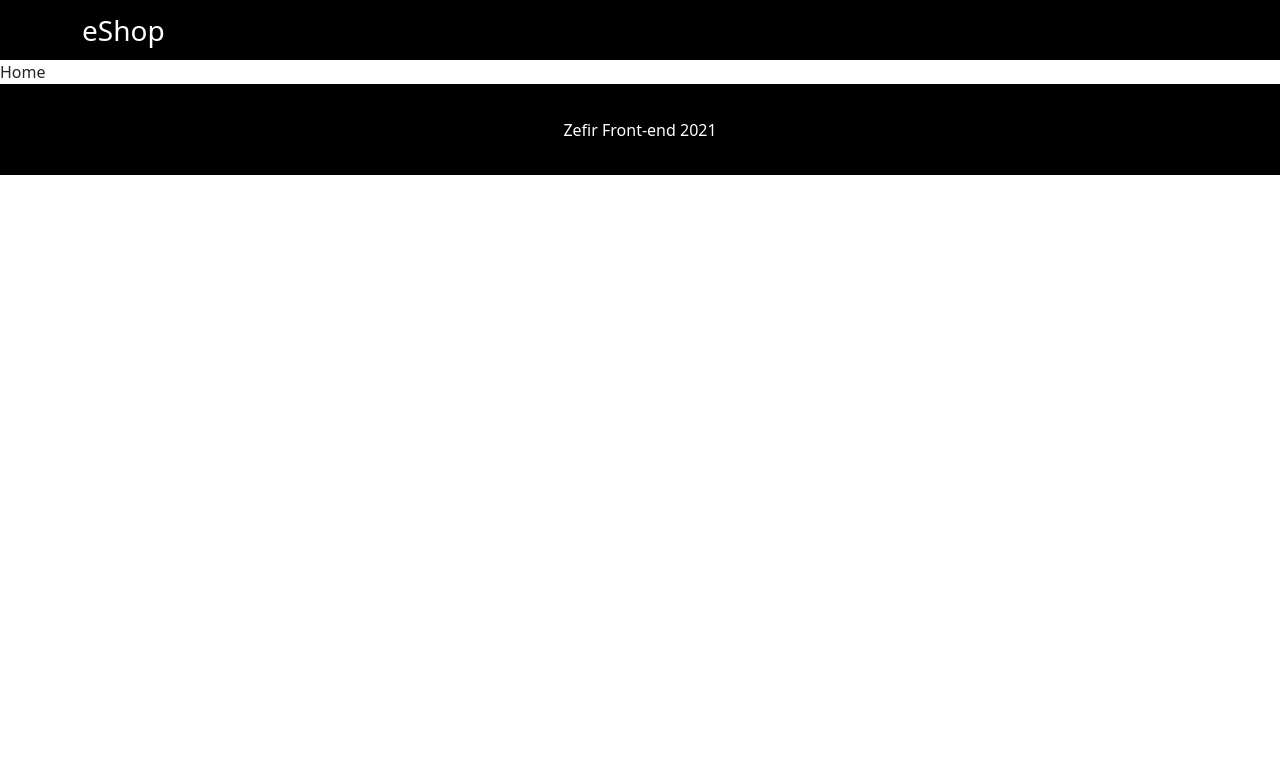
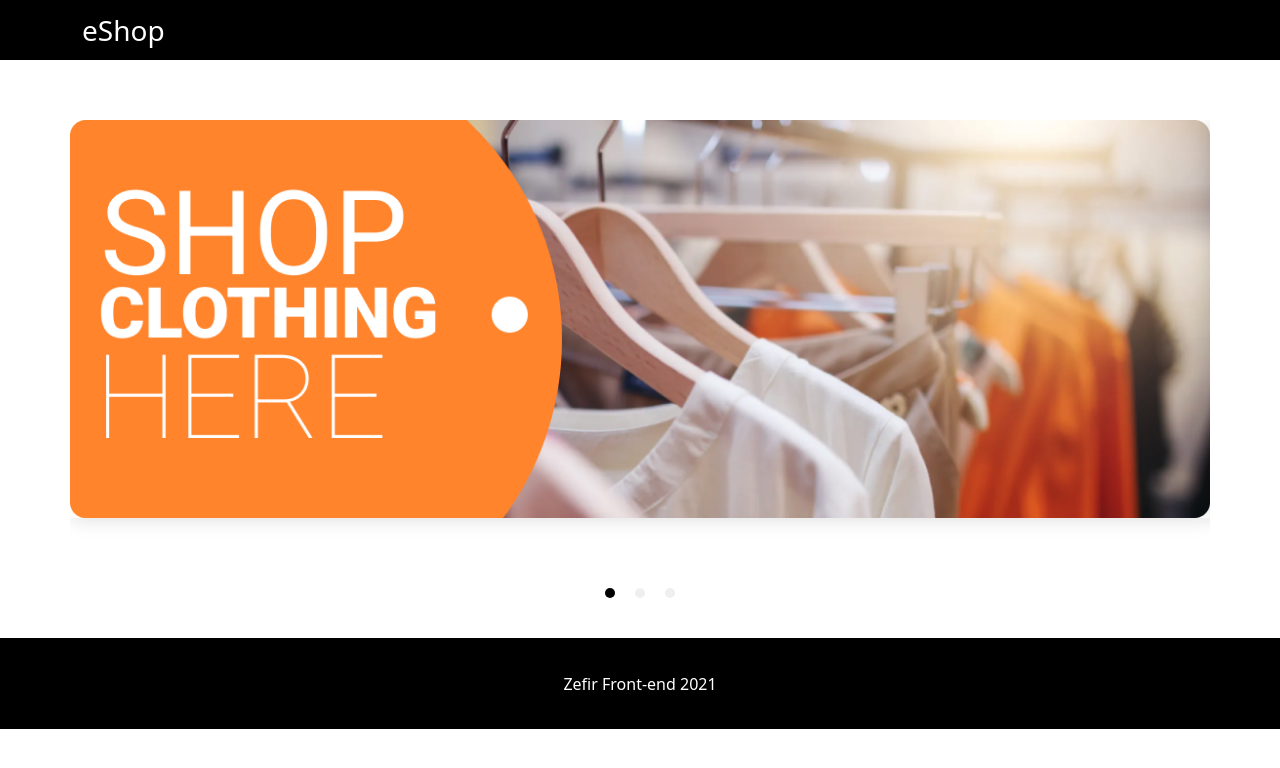
Before and after one commit to AndriiHryhorovych/e-shop, a Vue app: page / in a window 1280 px wide. Shown: the top 768 px of the page. Built offline with nearby package versions, Linux system fonts and the light colour scheme.

Commit message:
carousel finished

```diff
--- a/src/components/vue-carousel.vue
+++ b/src/components/vue-carousel.vue
@@ -1,6 +1,16 @@
 <template>
     <div>
-
+      <carousel :per-page="1" :navigate-to="someLocalProperty" :mouse-drag="true">
+        <slide class="carousel-slide">
+          <img src="@/assets/Slide.png" alt="Slide 1 Content">
+        </slide>
+        <slide class="carousel-slide">
+          <img src="@/assets/Slide.png" alt="Slide 2 Content">
+        </slide>
+        <slide class="carousel-slide">
+          <img src="@/assets/Slide.png" alt="Slide 3 Content">
+        </slide>
+  </carousel>
     </div>
 </template>
 
@@ -21,5 +31,10 @@ export default {
 </script>
 
 <style lang="scss" scoped>
+.carousel-slide img{
+  width: 100%;
 
+  box-shadow: 0 0 20px 0 rgba(0, 0, 0, 0.15);
+  margin: 0 0 20px;
+}
 </style>
--- a/src/views/Home.vue
+++ b/src/views/Home.vue
@@ -1,17 +1,32 @@
 <template>
   <div class="home">
-    Home
+    <div class="container">
+      <div class="row">
+        <div class="col-12 carousel">
+          <vue-carousel />
+        </div>
+      </div>
+    </div>
   </div>
 </template>
 
 <script>
+import VueCarousel from '../components/vue-carousel.vue'
 // @ is an alias to /src
 
 
 export default {
   name: 'Home',
   components: {
+    VueCarousel
 
   }
 }
 </script>
+
+<style lang="scss" scoped>
+.carousel {
+  padding: 60px 0 30px;
+}
+
+</style>
```
Also changed, not shown: src/assets/Slide.png (added), src/assets/logo.png (deleted).
